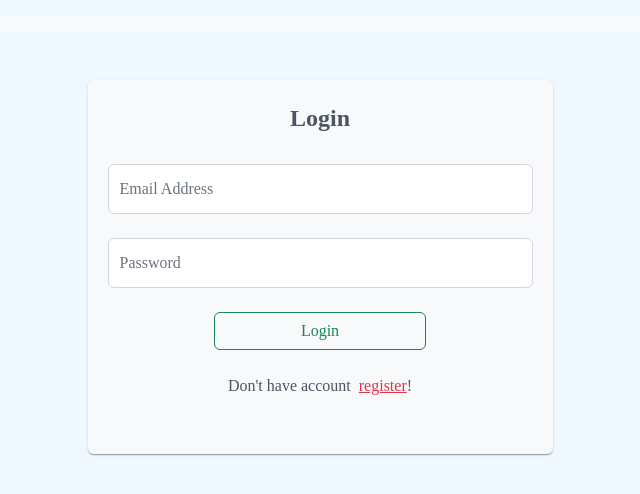
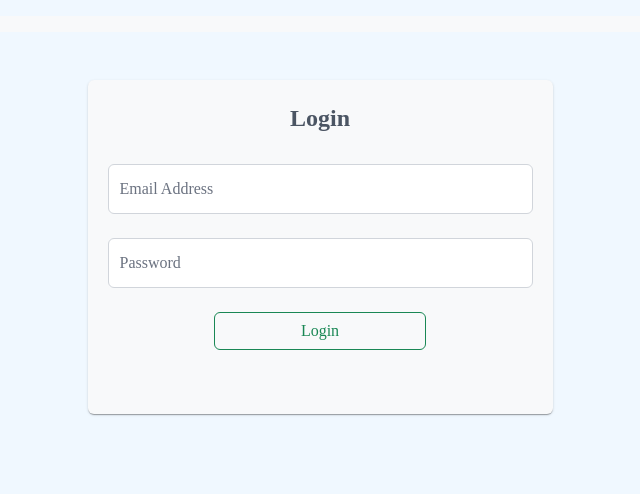
Before and after one commit to gebrina/e-shop, a React (Vite) app: page /dashboard/login in a window 1280 px wide. Shown: the top 494 px of the page, without its empty margins (320-960 px from the left). Built offline with nearby package versions, Linux system fonts and the light colour scheme; no server answers; a web font is replaced by a local one.

Commit message:
removed register link from dashboard login

```diff
--- a/src/dashboard/user/login.tsx
+++ b/src/dashboard/user/login.tsx
@@ -2,7 +2,7 @@ import { Button } from "primereact/button";
 import { Card } from "primereact/card";
 import { InputText } from "primereact/inputtext";
 import { useFormik } from "formik";
-import { NavLink, Navigate, useNavigate } from "react-router-dom";
+import { Navigate, useNavigate } from "react-router-dom";
 import { useMutation } from "@tanstack/react-query";
 import { useRef } from "react";
 import { Toast } from "primereact/toast";
@@ -91,13 +91,6 @@ const Login = () => {
             <Button className="btn btn-outline-success w-50 sm:w-100 my-4 mx-auto d-block">
               Login
             </Button>
-            <p className="text-center">
-              Don't have account &nbsp;
-              <NavLink className={"text-danger"} to={"/user/register"}>
-                register
-              </NavLink>
-              !
-            </p>
           </form>
         </Card>
       </section>
```
